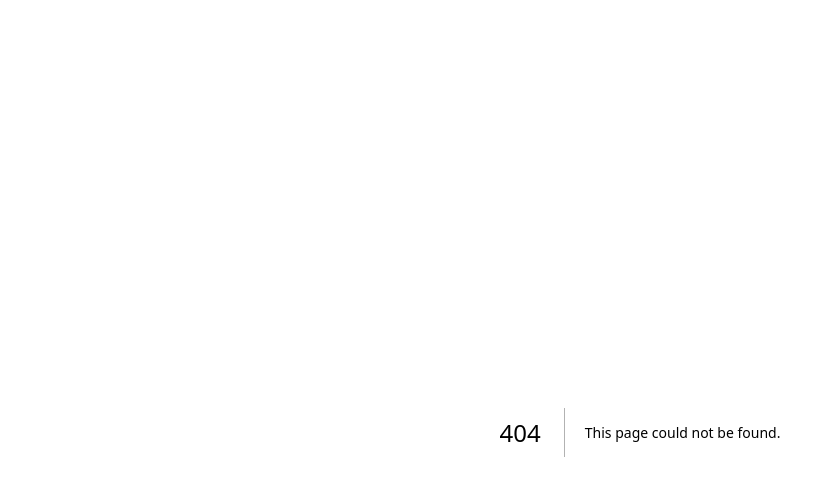
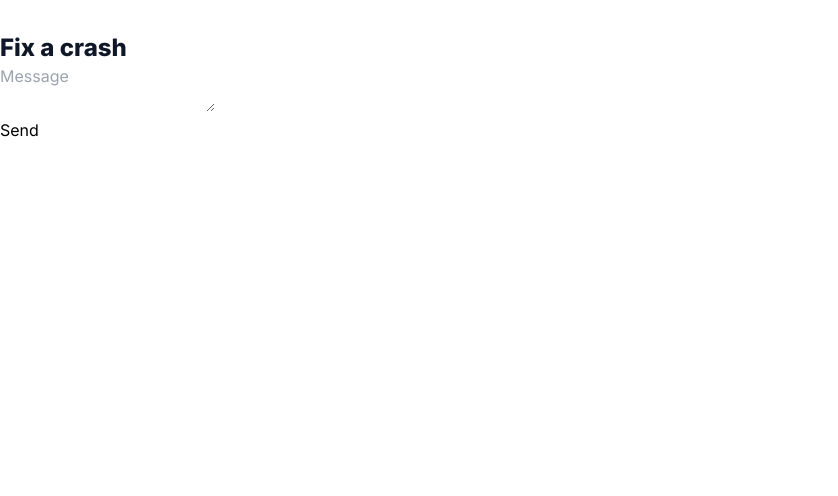
Before and after one commit to TaiseiNemoto/react-practice-app, a Next.js app: page /state-a-components-memory/fix-a-crash in a window 1280 px wide. Before the commit this address had no page. Shown: the top 496 px of the page, without its empty margins (0-838 px from the left). Built offline with nearby package versions, Linux system fonts and the light colour scheme.

Commit message:
[add]State: A Component's Memory：Fix a crashまで完了

```diff
--- /dev/null
+++ b/src/app/state-a-components-memory/fix-a-crash/page.tsx
@@ -0,0 +1,11 @@
+import H1Element from '@/components/common/H1Element';
+import FeedbackForm from '@/components/state-a-components-memory/FeedbackForm';
+
+export default function page() {
+  return (
+    <main>
+      <H1Element title="Fix a crash" />
+      <FeedbackForm />
+    </main>
+  );
+}
--- a/src/app/state-a-components-memory/page.tsx
+++ b/src/app/state-a-components-memory/page.tsx
@@ -13,6 +13,10 @@ export default function page() {
         link="/state-a-components-memory/fix-stuck-form-inputs"
         pageName="Fix stuck form inputs"
       />
+      <PageLink
+        link="/state-a-components-memory/fix-a-crash"
+        pageName="Fix a crash"
+      />
     </main>
   );
 }
--- /dev/null
+++ b/src/components/state-a-components-memory/FeedbackForm.tsx
@@ -0,0 +1,30 @@
+'use client';
+
+import { useState } from 'react';
+
+export default function FeedbackForm() {
+  const [isSent, setIsSent] = useState(false);
+  const [message, setMessage] = useState('');
+
+  if (isSent) {
+    return <h1>Thank you!</h1>;
+  } else {
+    return (
+      <form
+        onSubmit={(e) => {
+          e.preventDefault();
+          alert(`Sending: "${message}"`);
+          setIsSent(true);
+        }}
+      >
+        <textarea
+          placeholder="Message"
+          value={message}
+          onChange={(e) => setMessage(e.target.value)}
+        />
+        <br />
+        <button type="submit">Send</button>
+      </form>
+    );
+  }
+}
```
